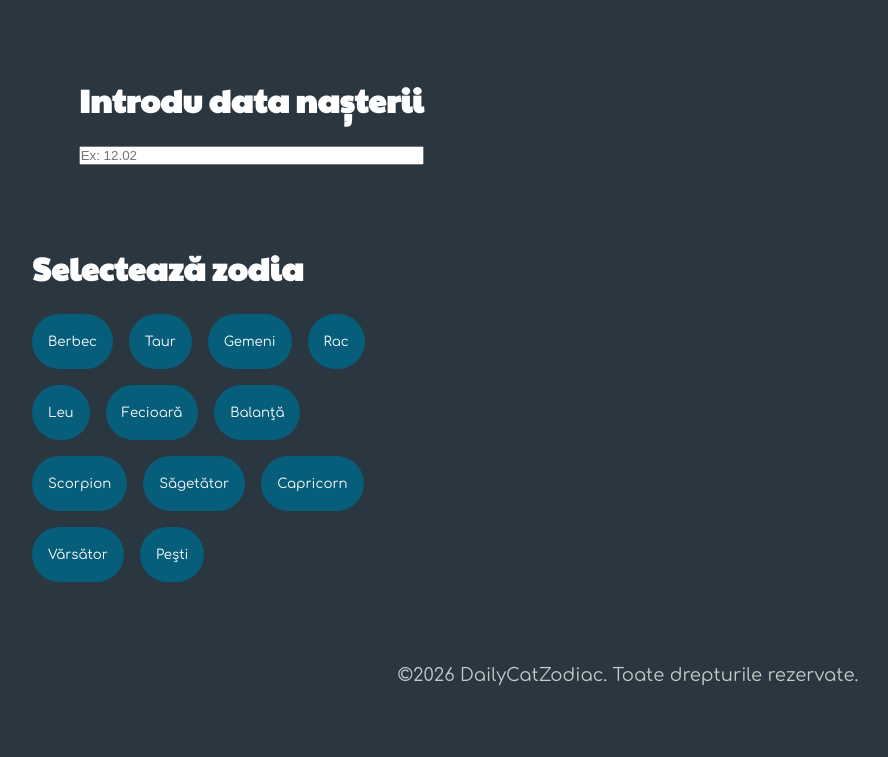
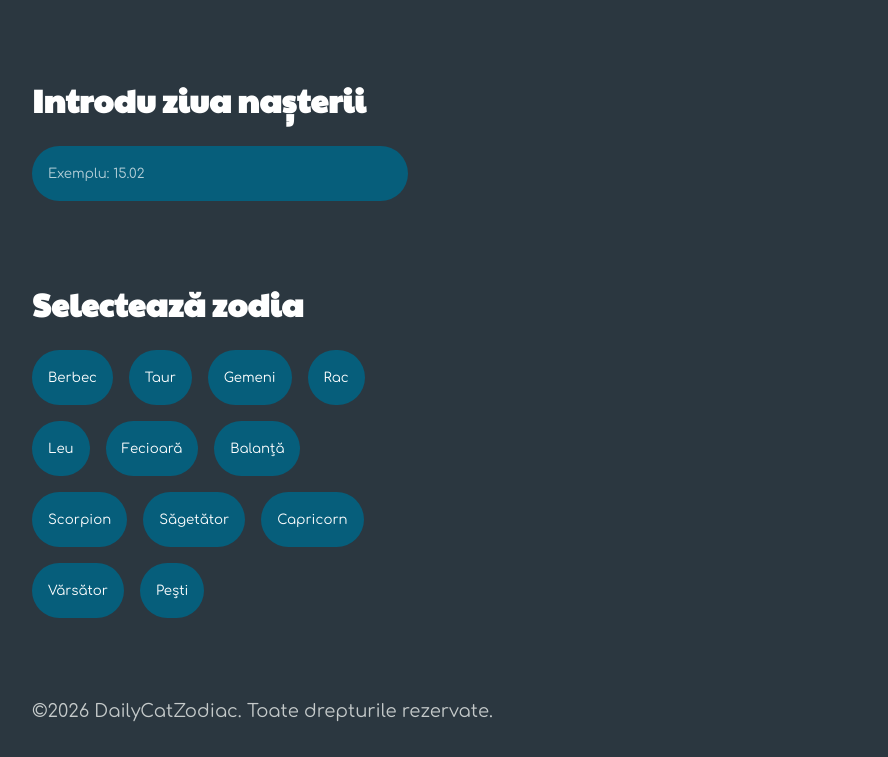
Before and after one commit to PitesFan/DailyCatZodiac, a plain HTML site: page index.html in a window 1280 px wide. Shown: the part 825-1582 px from the top of the page, without its empty margins (12-900 px from the left). Before the commit the page ends 1546 px from the top, so only its background shows below. Drawn offline with Linux system fonts and the light colour scheme.

Commit message:
improved input
styled input, error message, delete content when input is empty

```diff
--- a/content.json
+++ b/content.json
@@ -21,9 +21,8 @@
   },
 
   "show-cat-date": {
-    "header3": "Introdu data nașterii",
-    "input-date-example": "Ex: 12.02",
-    "button-find": "Găsește pisica"
+    "header3": "Introdu ziua nașterii",
+    "input-date-example": "Exemplu: 15.02"
   },
 
   "show-cat-zodia": {
--- a/main.js
+++ b/main.js
@@ -130,7 +130,7 @@ function renderFindCat(data, databaseData) {
     catImage.classList.add("cat-image");
     imageDescription.classList.add("image-description", "gray");
     inputDate.type = "text";
-    inputDate.classList.add("input-date");
+    inputDate.classList.add("white", "input-date", "dark-blue");
     inputDate.placeholder = data["show-cat-date"]["input-date-example"];
 
     showCatDate.appendChild(divHeader3);
@@ -150,6 +150,13 @@ function renderFindCat(data, databaseData) {
         imageDescription.innerText = matchedCat.description;
         catImage.style.display = "block";
         imageDescription.style.display = "block";
+      } else {
+        catImage.style.display = "none";
+        imageDescription.innerText = "Introdu o dată validă";
+      }
+      if (inputDate.value === "") {
+        catImage.style.display = "none";
+        imageDescription.style.display = "none";
       }
     });
   }
--- a/styles.css
+++ b/styles.css
@@ -79,6 +79,7 @@ body {
 
 section {
   max-width: 1192px;
+  width: 100%;
   display: grid;
   grid-template-columns: repeat(12, 1fr);
   gap: 32px;
@@ -199,6 +200,27 @@ button:hover {
   display: none;
 }
 
+/* Show-cat-date styles */
+
+#show-cat-date {
+  justify-content: center;
+}
+
+.input-date {
+  width: 100%;
+  box-sizing: border-box;
+  padding: 20px 0px 20px 0px;
+  padding-left: 16px;
+  border: none;
+  border-radius: 40px;
+  font-family: Comfortaa;
+}
+
+.input-date::placeholder {
+  color: #ffffff;
+  opacity: 70%;
+}
+
 /* Footer styles */
 
 .footer {
```
